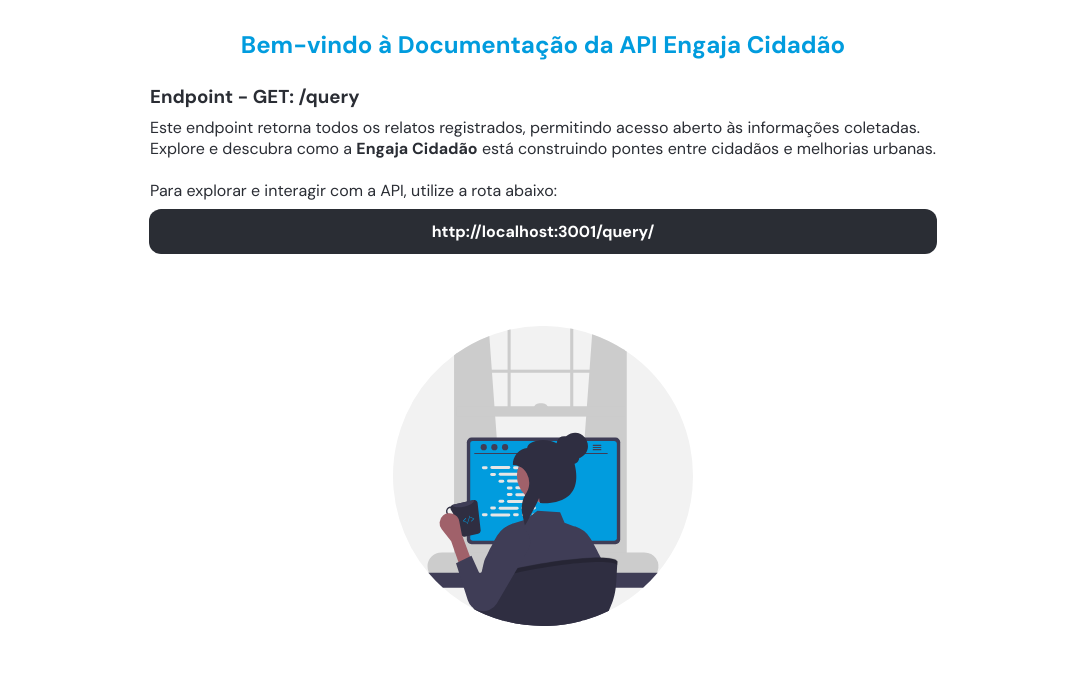
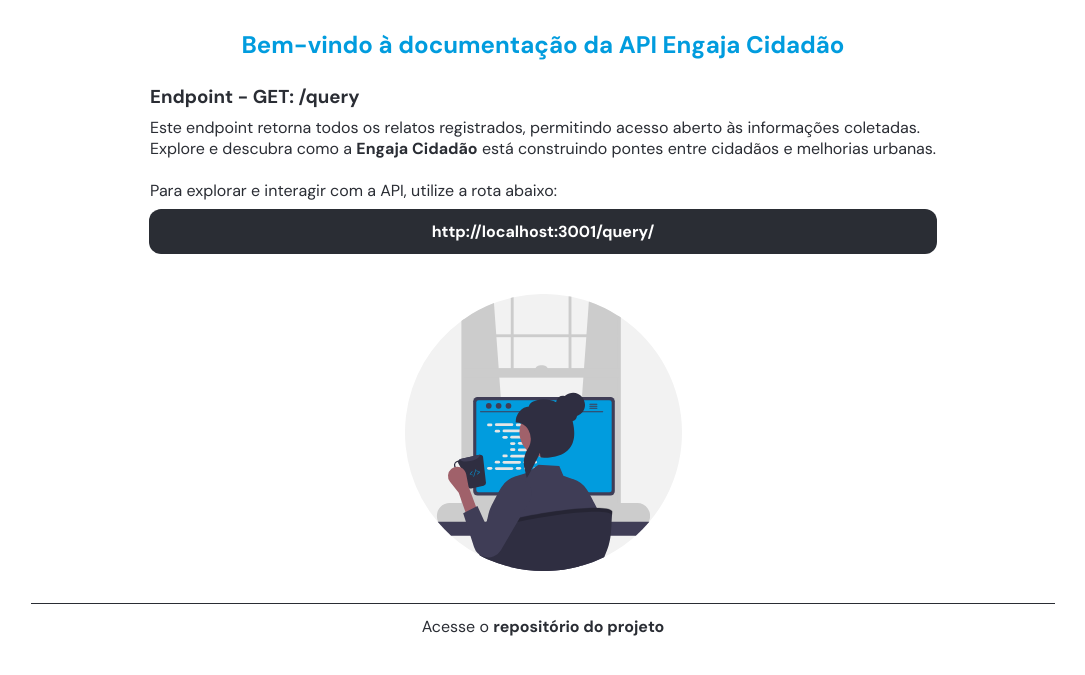
Before and after one commit to santos-mellissa/engaja-cidadao, a plain HTML site: page frontend/api.html in a window 1280 px wide. Shown: the part 61-736 px from the top of the page, without its empty margins (97-1182 px from the left). Drawn offline with Linux system fonts and the light colour scheme.

Commit message:
ajustes finais

```diff
--- a/frontend/api.html
+++ b/frontend/api.html
@@ -19,7 +19,7 @@
     </header>
 
     <main>
-        <h2>Bem-vindo à Documentação da API Engaja Cidadão</h2>
+        <h2>Bem-vindo à documentação da API Engaja Cidadão</h2>
         <div>
             <h3>Endpoint - GET: /query</h3>
             <p>Este endpoint retorna todos os relatos registrados, permitindo acesso aberto às informações coletadas.
@@ -36,6 +36,11 @@
 
         <img src="./assets/programmer-img.svg" alt="">
     </main>
+    <footer>Acesse o
+        <a href="https://github.com/santos-mellissa/engaja-cidadao" target="_blank">
+            <strong>repositório do projeto</strong>
+        </a>
+    </footer>
 
     <!-- Invoca o JavaScript -->
     <script src="script.js"></script>
--- a/frontend/styles/api.style.css
+++ b/frontend/styles/api.style.css
@@ -1,7 +1,7 @@
 img {
-    width: 300px;
+    width: 277px;
     margin: 0 auto;
-    margin-top: 64px;
+    margin-top: 32px;
 }
 
 main {
```
Also changed, not shown: frontend/index.html (+1 -1 lines).
